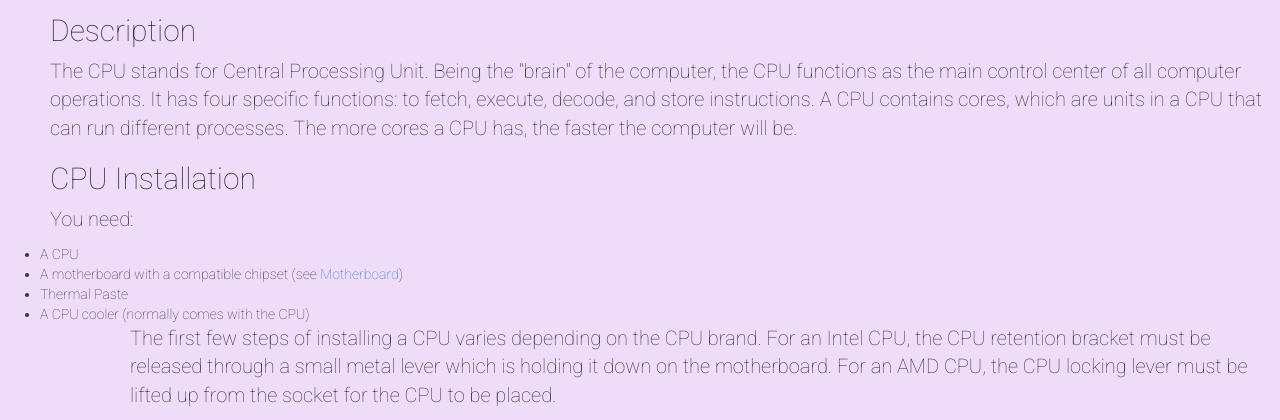
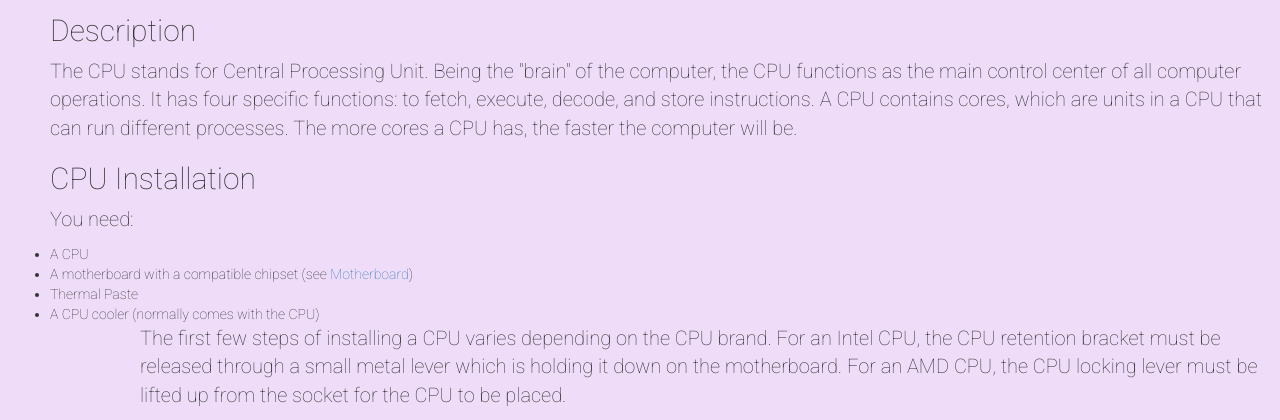
Before and after one commit to timpye/CITS3403-Website, a Flask app: page /cpu in a window 1280 px wide. Shown: the part 608-1028 px from the top of the page. Run offline with Flask 2, Linux system fonts and the light colour scheme; some libraries are stand-ins or nearby versions.

Commit message:
cpu styling change

```diff
--- a/app/templates/cpu.html
+++ b/app/templates/cpu.html
@@ -21,7 +21,7 @@
 <div id="install_CPU">
     <h2>CPU Installation</h2>
     <p style="font-size: 20px; padding-left: 50px;">You need: </p>
-    <ul>
+    <ul style="padding-left: 50px;">
         <li>
             A CPU
         </li>
```
